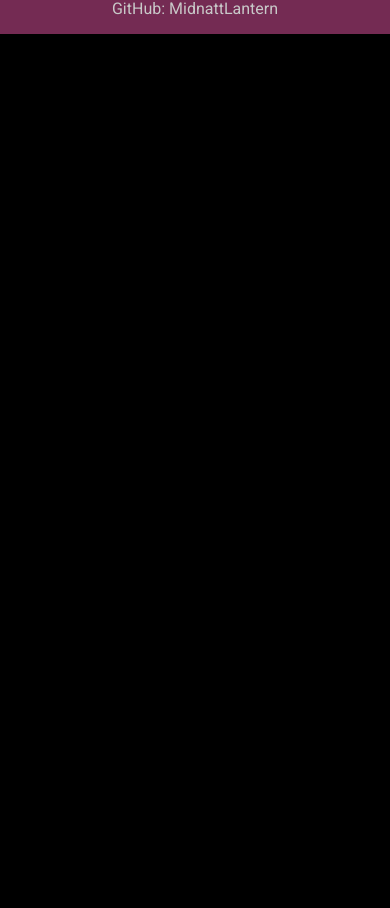
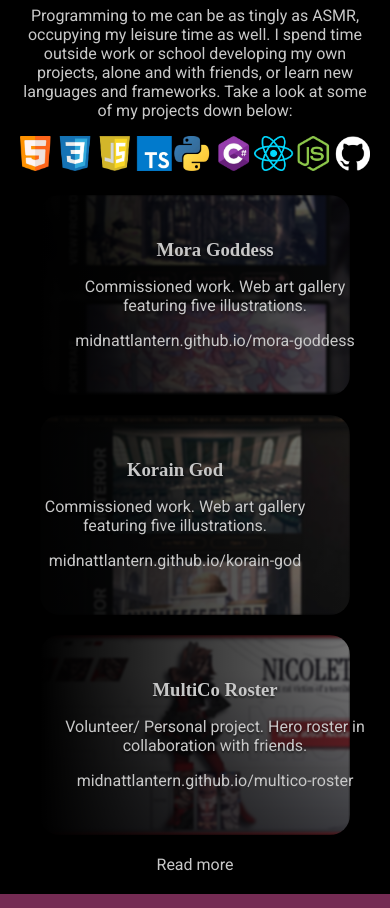
Before and after one commit to MidnattLantern/portfolio, a React (Vite) app: page / in a window 390 px wide. Shown: the part 1436-2344 px from the top of the page. Before the commit the page ends 1470 px from the top, so only its background shows below. Built offline with nearby package versions, Linux system fonts and the light colour scheme; a web font is replaced by a local one.

Commit message:
(feature): Create a frontend preview phone layout section

```diff
--- a/src/App.tsx
+++ b/src/App.tsx
@@ -1,6 +1,10 @@
 import { NavLink } from 'react-router';
 import './App.scss'
 import AvatarImage from "./assets/midnatt-lantern-avatar.webp";
+import FullStackImage from "./assets/full-stack.webp";
+import MoraGoddessSnapshotImage from "./assets/mora-goddess-snapshot.webp";
+import KorainGodSnapshotImage from "./assets/korain-god-snapshot.webp";
+import MultiCoRosterSnapshotImage from "./assets/multico-roster-snapshot.webp";
 
 function LandingBanner() {
     return (
@@ -46,6 +50,94 @@ function LandingNavigationSection() {
     )
 }
 
+function FrontendPreview() {
+    return (
+        <section className="frontend-preview">
+            <h2>Frontend Development</h2>
+            <div className="frontend-preview_text-alignment">
+                <p>With formal training in web development, I boast a diploma from Code Institute's Full Stack bootcamp (60 SCQF). As of today, I'm attending vocational training at Medieinstitutet to specialize in UX and frontend development.</p>
+                <p>Programming to me can be as tingly as ASMR, occupying my leisure time as well. I spend time outside work or school developing my own projects, alone and with friends, or learn new languages and frameworks. Take a look at some of my projects down below:</p>
+            </div>
+            <img
+            src={FullStackImage}
+            alt="HTML, CSS, JavaScript, TypeScript, Python, C Sharp, React, NodeJS, GitHub"
+            title="Full stack"
+            className="frontend-preview_full-stack-image"
+            loading="lazy"
+            />
+            <a
+            href="https://midnattlantern.github.io/mora-goddess"
+            target="_blank"
+            rel="noopener noreferrer"
+            className="frontend-preview_web-project-card"
+            aria-label="Link card to the Korain God web-project"
+            >
+                <article className="frontend-preview_web-project-info">
+                    <h3>Mora Goddess</h3>
+                    <p>Commissioned work. Web art gallery featuring five illustrations.</p>
+                    <span>
+                        midnattlantern.github.io/mora-goddess
+                    </span>
+                </article>
+                <img
+                src={MoraGoddessSnapshotImage}
+                alt="Snapshot of the website Mora Goddess"
+                title="Snapshot of the website Mora Goddess"
+                className="frontend-preview_web-project-snapshot"
+                loading="lazy"
+                />
+            </a>
+            <a
+            href="https://midnattlantern.github.io/korain-god"
+            target="_blank"
+            rel="noopener noreferrer"
+            className="frontend-preview_web-project-card frontend-preview_zag"
+            aria-label="Link card to the Korain God web-project"
+            >
+                <article className="frontend-preview_web-project-info">
+                    <h3>Korain God</h3>
+                    <p>Commissioned work. Web art gallery featuring five illustrations.</p>
+                    <span>
+                        midnattlantern.github.io/korain-god
+                    </span>
+                </article>
+                <img
+                src={KorainGodSnapshotImage}
+                alt="Snapshot of the website Korain God"
+                title="Snapshot of the website Korain God"
+                className="frontend-preview_web-project-snapshot"
+                loading="lazy"
+                />
+            </a>
+            <a
+            href="https://midnattlantern.github.io/multico-roster"
+            target="_blank"
+            rel="noopener noreferrer"
+            className="frontend-preview_web-project-card"
+            aria-label="Link card to the MultiCo Roster web-project"
+            >
+                <article className="frontend-preview_web-project-info">
+                    <h3>MultiCo Roster</h3>
+                    <p>Volunteer/ Personal project. Hero roster in collaboration with friends.</p>
+                    <span className="newtab-icon">
+                        midnattlantern.github.io/multico-roster
+                    </span>
+                </article>
+                <img
+                src={MultiCoRosterSnapshotImage}
+                alt="Snapshot of the website MultiCo Roster"
+                title="Snapshot of the website MultiCo Roster"
+                className="frontend-preview_web-project-snapshot"
+                loading="lazy"
+                />
+            </a>
+            <NavLink to="/frontend">
+                <span>Read more</span>
+            </NavLink>
+        </section>
+    )
+}
+
 function Footer() {
     function handleCopyDiscordUsername() {
         navigator.clipboard.writeText("midnatt_lantern");
@@ -67,6 +159,7 @@ function App() {
         <>
             <LandingBanner/>
             <LandingNavigationSection/>
+            <FrontendPreview/>
             <Footer/>
         </>
     )
--- a/src/_phone.scss
+++ b/src/_phone.scss
@@ -93,6 +93,76 @@
     box-shadow: 0px 0px 50px var(--color-shadow);
 }
 
+.frontend-preview {
+    position: relative;
+    padding: 20px;
+    border-top: 2px dashed var(--color-theme-transparent);
+}
+
+.frontend-preview_full-stack-image {
+    width: 100%;
+}
+
+.frontend-preview_web-project-card {
+    display: flex;
+    flex-direction: row;
+    width: calc(100% - 40px);
+    height: 200px;
+    border-radius: 20px;
+    margin: 20px;
+    overflow: hidden;
+}
+
+.frontend-preview_zag {
+    flex-direction: row-reverse;
+}
+
+.frontend-preview_web-project-info {
+    position: absolute;
+    display: flex;
+    flex-direction: column;
+    justify-content: center;
+    align-items: center;
+    z-index: 1;
+    background: linear-gradient(90deg, var(--color-surface) 0%, var(--color-surface-transparent) 100%);
+    width: inherit;
+    height: inherit;
+}
+
+.frontend-preview_web-project-info h3,
+.frontend-preview_web-project-info p {
+    text-shadow: 0 2px 2px var(--color-shadow);
+    width: 300px;
+
+}
+
+.frontend-preview_web-project-card:focus .frontend-preview_web-project-info h3,
+.frontend-preview_web-project-card:focus .frontend-preview_web-project-info p {
+    color: var(--color-shadow);
+    outline: none;
+    animation: pulse-focus 3s infinite;
+    transition: all 0.2s ease;
+}
+.frontend-preview_web-project-card:hover .frontend-preview_web-project-info h3,
+.frontend-preview_web-project-card:hover .frontend-preview_web-project-info p {
+    color: var(--color-theme);
+    outline: none;
+    transition: all 0.2s ease;
+}
+.frontend-preview_web-project-card:focus .frontend-preview_web-project-info span,
+.frontend-preview_web-project-card:hover .frontend-preview_web-project-info span {
+    text-decoration: underline;
+}
+
+.frontend-preview_web-project-snapshot {
+    position: relative;
+    width: 100%;
+    height: inherit;
+    object-fit: cover;
+    object-position: top;
+    filter: blur(1px);
+}
+
 footer {
     width: 100%;
     height: fit-content;
```
